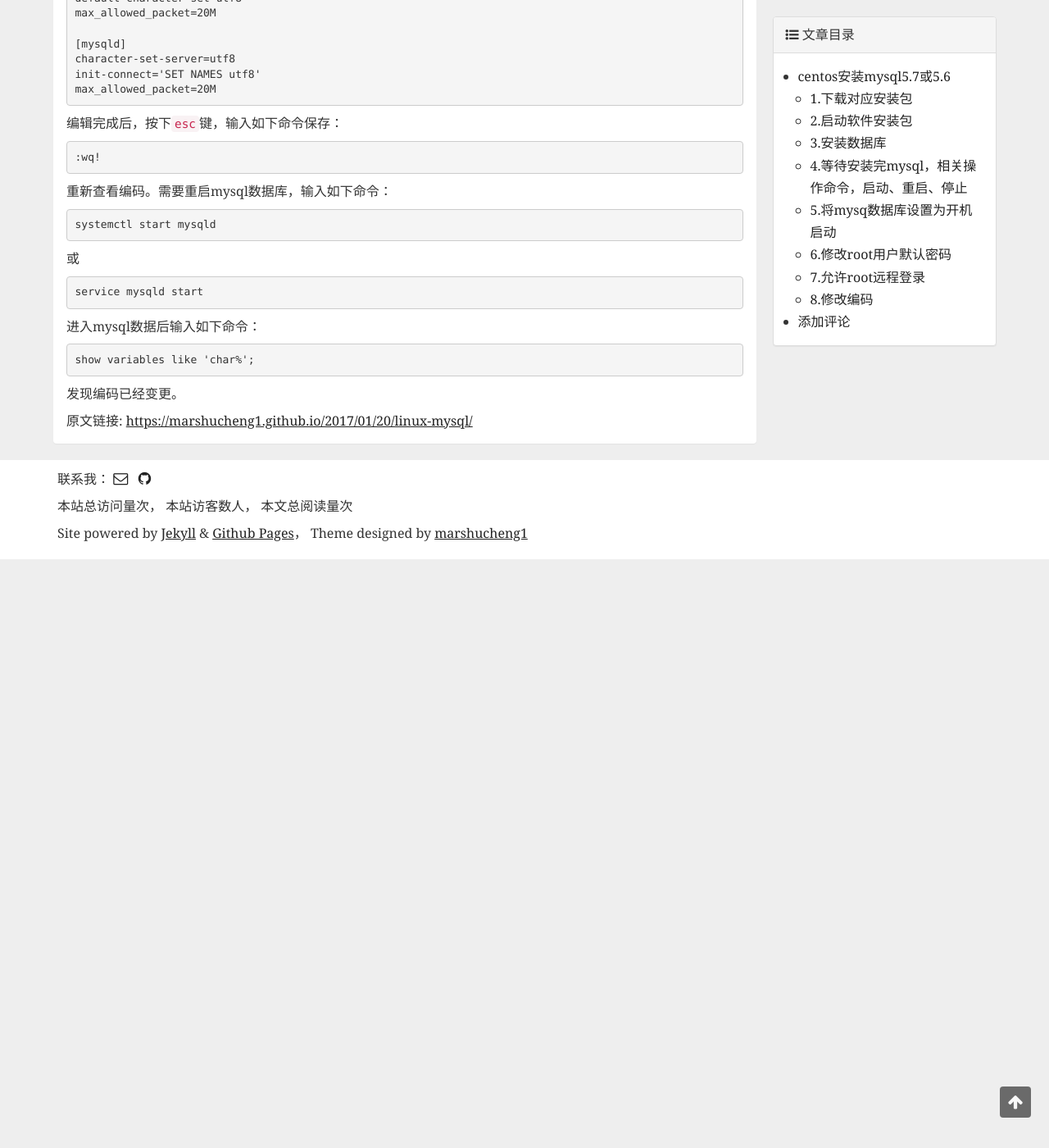
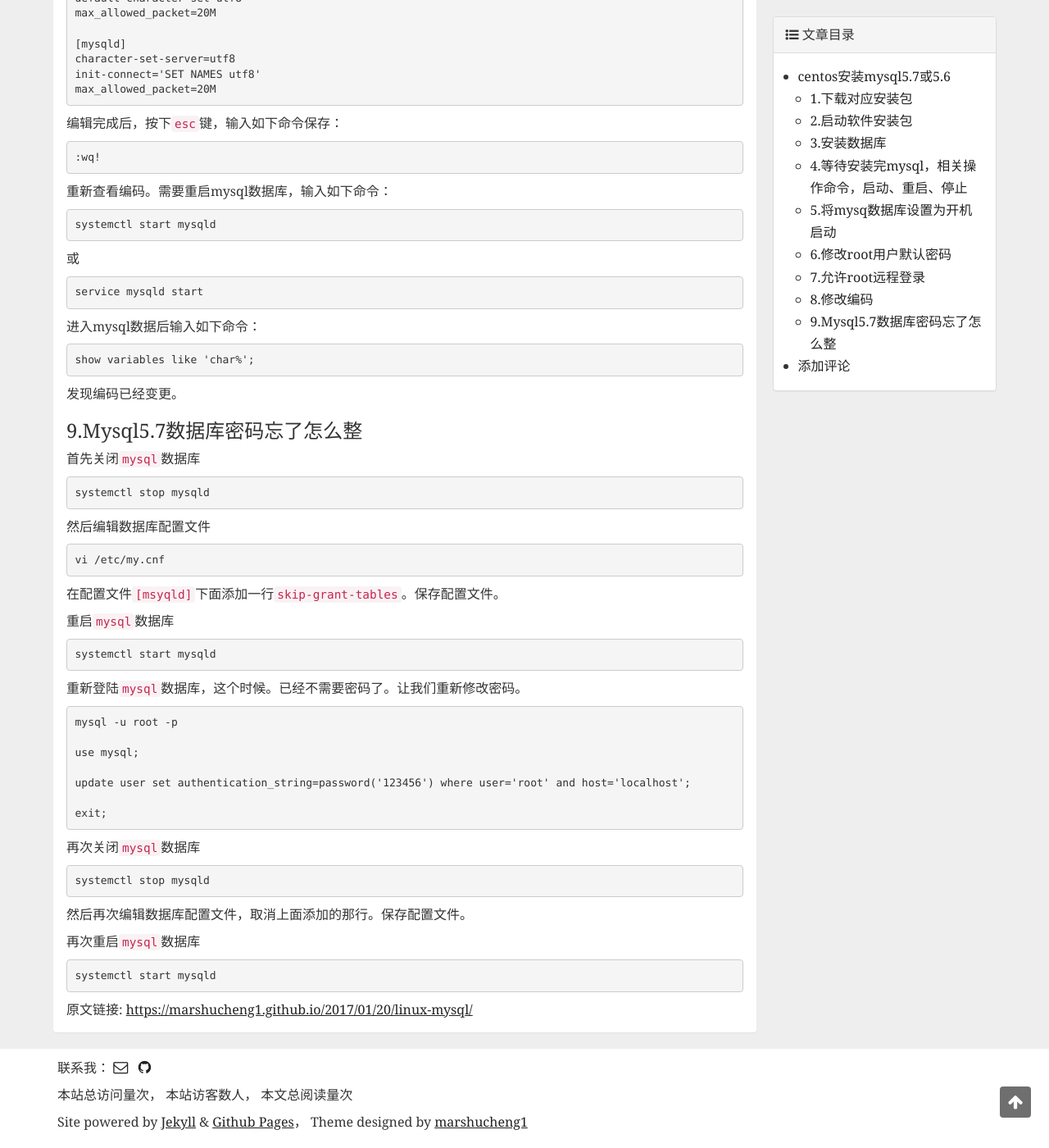
Before and after one commit to marshucheng1/marshucheng1.github.io, a Jekyll site: the page built from _posts/2017-01-20-linux-mysql.md, in a window 1280 px wide and 1400 px high, scrolled down 2639 px. Shown: the whole window at 82% size. Built offline with Jekyll 4.4.1, drawn with Linux system fonts in a browser that asks for light colours; comment, search, counter and statistics services are not loaded; before the commit the page ends 3321 px from its top, so only the background shows below that.

Commit message:
Update 2017-01-20-linux-mysql.md

````diff
--- a/_posts/2017-01-20-linux-mysql.md
+++ b/_posts/2017-01-20-linux-mysql.md
@@ -174,3 +174,40 @@ service mysqld start
 show variables like 'char%';
 ```
 发现编码已经变更。
+
+
+### 9.Mysql5.7数据库密码忘了怎么整 ###
+
+首先关闭`mysql`数据库
+
+	systemctl stop mysqld
+
+然后编辑数据库配置文件
+
+	vi /etc/my.cnf
+
+在配置文件`[msyqld]`下面添加一行`skip-grant-tables`。保存配置文件。
+
+重启`mysql`数据库
+
+	systemctl start mysqld
+
+重新登陆`mysql`数据库，这个时候。已经不需要密码了。让我们重新修改密码。
+
+	mysql -u root -p
+
+	use mysql;
+
+	update user set authentication_string=password('123456') where user='root' and host='localhost';
+
+	exit;
+
+再次关闭`mysql`数据库
+
+	systemctl stop mysqld
+
+然后再次编辑数据库配置文件，取消上面添加的那行。保存配置文件。
+
+再次重启`mysql`数据库
+
+	systemctl start mysqld
````
